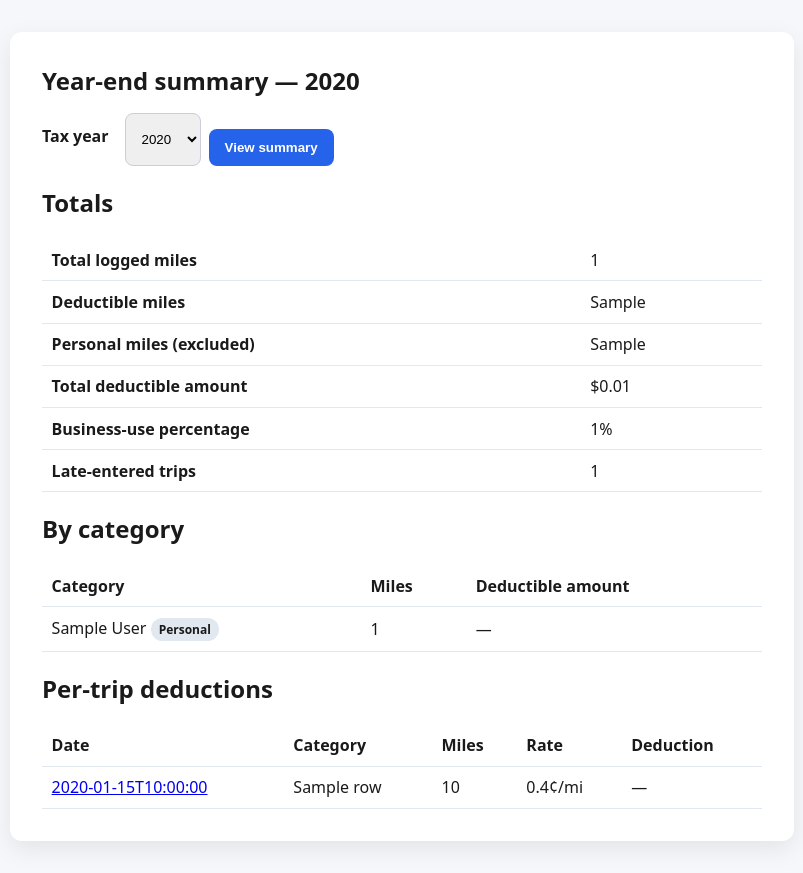
After one commit to raghu-cmyk/mileage-tracker, a FastAPI app: template app/templates/year_summary.html in a window 1280 px wide. The commit adds this page. Shown: the whole page, without its empty margins (238-1041 px from the left). Run offline with FastAPI, Linux system fonts and the light colour scheme; the template is opened without the code that fills it: most values are stand-ins (such as "Sample title", 1, 10 or a date in 2020).

Commit message:
Add deduction calculation and year-end summary (issue #5)
Implement per-trip deduction using exact integer-cent math, category and
total aggregation, personal-mile exclusion, business-use percentage, and
late-entered trip count. Adds /summary UI and /api/summary/{tax_year} API.

Co-authored-by: Cursor <cursoragent@cursor.com>

```diff
--- a/app/main.py
+++ b/app/main.py
@@ -21,7 +21,9 @@ from .auth import (
     require_authenticated_user,
 )
 from .categories import list_categories, seed_trip_categories
-from .rates import seed_mileage_rates
+from .deductions import compute_year_summary, format_cents
+from .exceptions import RateResolutionError
+from .rates import seed_mileage_rates, rate_cents_per_mile_decimal
 from .database import Base, SessionLocal, engine, get_db
 from .exceptions import MileageTrackerError
 from .models import User
@@ -41,7 +43,7 @@ from .vehicles import (
 TEMPLATES_DIR = Path(__file__).resolve().parent / "templates"
 templates = Jinja2Templates(directory=str(TEMPLATES_DIR))
 
-app = FastAPI(title="Mileage Tracker", version="0.4.0")
+app = FastAPI(title="Mileage Tracker", version="0.5.0")
 app.add_middleware(
     SessionMiddleware,
     secret_key=os.environ.get("SESSION_SECRET", "dev-only-change-in-production"),
@@ -106,6 +108,19 @@ def _parse_optional_date(raw: Optional[str]) -> Optional[date]:
         return date.fromisoformat(raw.strip())
     except ValueError:
         return None
+
+
+def _format_rate(rate_cents_per_mile: int) -> str:
+    return str(rate_cents_per_mile_decimal(rate_cents_per_mile).normalize())
+
+
+templates.env.globals["format_cents"] = format_cents
+templates.env.globals["format_rate"] = _format_rate
+
+
+def _available_tax_years() -> list[int]:
+    current = datetime.now().year
+    return list(range(current, current - 6, -1))
 
 
 @app.get("/", response_class=HTMLResponse)
@@ -367,6 +382,68 @@ def health():
     return {"status": "ok"}
 
 
+@app.get("/summary", response_class=HTMLResponse)
+def year_summary_page(request: Request, db: Session = Depends(get_db)):
+    user = _require_user_or_redirect(request, db)
+    if isinstance(user, RedirectResponse):
+        return user
+    tax_year = _parse_optional_int(request.query_params.get("tax_year")) or datetime.now().year
+    available_years = _available_tax_years()
+    try:
+        summary = compute_year_summary(db, tax_year)
+    except RateResolutionError as exc:
+        return templates.TemplateResponse(
+            request,
+            "year_summary.html",
+            {
+                "user": user,
+                "title": f"Year-end summary {tax_year}",
+                "summary": None,
+                "tax_year": tax_year,
+                "available_years": available_years,
+                "error": exc.message,
+            },
+        )
+    return templates.TemplateResponse(
+        request,
+        "year_summary.html",
+        {
+            "user": user,
+            "title": f"Year-end summary {tax_year}",
+            "summary": summary,
+            "tax_year": tax_year,
+            "available_years": available_years,
+            "error": request.query_params.get("error"),
+        },
+    )
+
+
+@app.get("/api/summary/{tax_year}")
+def year_summary_api(tax_year: int, db: Session = Depends(get_db)):
+    summary = compute_year_summary(db, tax_year)
+    return {
+        "tax_year": summary.tax_year,
+        "total_miles": str(summary.total_miles),
+        "deductible_miles": str(summary.deductible_miles),
+        "personal_miles": str(summary.personal_miles),
+        "total_deduction_cents": summary.total_deduction_cents,
+        "business_use_percentage": (
+            str(summary.business_use_percentage) if summary.business_use_percentage is not None else None
+        ),
+        "late_entered_count": summary.late_entered_count,
+        "by_category": [
+            {
+                "category_code": row.category_code,
+                "display_name": row.display_name,
+                "is_deductible": row.is_deductible,
+                "total_miles": str(row.total_miles),
+                "total_deduction_cents": row.total_deduction_cents,
+            }
+            for row in summary.by_category
+        ],
+    }
+
+
 @app.get("/trips", response_class=HTMLResponse)
 def trips_list(request: Request, db: Session = Depends(get_db)):
     user = _require_user_or_redirect(request, db)
--- a/app/templates/base.html
+++ b/app/templates/base.html
@@ -37,6 +37,7 @@
       <a href="/">Dashboard</a>
       <a href="/vehicles">Vehicles</a>
       <a href="/trips">Trips</a>
+      <a href="/summary">Year summary</a>
     </nav>
     <form method="post" action="/logout" class="inline-form">
       <button type="submit" class="secondary">Log out</button>
--- a/app/templates/dashboard.html
+++ b/app/templates/dashboard.html
@@ -31,6 +31,7 @@
 <div class="actions">
   <a class="button" href="/trips">View all trips</a>
   <a class="button secondary" href="/trips/new">Add trip</a>
+  <a class="button secondary" href="/summary">Year-end summary</a>
   <a class="button secondary" href="/vehicles">Manage vehicles</a>
 </div>
 <h2>Your vehicles</h2>
--- /dev/null
+++ b/app/templates/year_summary.html
@@ -0,0 +1,88 @@
+{% extends "base.html" %}
+{% block content %}
+<h1>Year-end summary — {{ summary.tax_year if summary else tax_year }}</h1>
+<form method="get" action="/summary" class="actions" style="margin-bottom: 1rem;">
+  <label for="tax_year" style="display:inline; margin-right: .5rem;">Tax year</label>
+  <select id="tax_year" name="tax_year" style="width:auto; display:inline-block;">
+    {% for year in available_years %}
+    <option value="{{ year }}" {% if year == (summary.tax_year if summary else tax_year) %}selected{% endif %}>{{ year }}</option>
+    {% endfor %}
+  </select>
+  <button type="submit">View summary</button>
+</form>
+{% if error %}
+<div class="error">{{ error }}</div>
+{% endif %}
+{% if summary %}
+<section>
+  <h2>Totals</h2>
+  <table>
+    <tbody>
+      <tr><th scope="row">Total logged miles</th><td>{{ summary.total_miles }}</td></tr>
+      <tr><th scope="row">Deductible miles</th><td>{{ summary.deductible_miles }}</td></tr>
+      <tr><th scope="row">Personal miles (excluded)</th><td>{{ summary.personal_miles }}</td></tr>
+      <tr><th scope="row">Total deductible amount</th><td>{{ format_cents(summary.total_deduction_cents) }}</td></tr>
+      <tr>
+        <th scope="row">Business-use percentage</th>
+        <td>{% if summary.business_use_percentage is not none %}{{ summary.business_use_percentage }}%{% else %}—{% endif %}</td>
+      </tr>
+      <tr><th scope="row">Late-entered trips</th><td>{{ summary.late_entered_count }}</td></tr>
+    </tbody>
+  </table>
+</section>
+<section>
+  <h2>By category</h2>
+  {% if summary.by_category %}
+  <table>
+    <thead>
+      <tr>
+        <th>Category</th>
+        <th>Miles</th>
+        <th>Deductible amount</th>
+      </tr>
+    </thead>
+    <tbody>
+      {% for row in summary.by_category %}
+      <tr>
+        <td>{{ row.display_name }}{% if not row.is_deductible %} <span class="badge">Personal</span>{% endif %}</td>
+        <td>{{ row.total_miles }}</td>
+        <td>{% if row.is_deductible %}{{ format_cents(row.total_deduction_cents) }}{% else %}—{% endif %}</td>
+      </tr>
+      {% endfor %}
+    </tbody>
+  </table>
+  {% else %}
+  <p class="muted">No trips recorded for {{ summary.tax_year }}.</p>
+  {% endif %}
+</section>
+<section>
+  <h2>Per-trip deductions</h2>
+  {% if summary.trip_deductions %}
+  <table>
+    <thead>
+      <tr>
+        <th>Date</th>
+        <th>Category</th>
+        <th>Miles</th>
+        <th>Rate</th>
+        <th>Deduction</th>
+      </tr>
+    </thead>
+    <tbody>
+      {% for row in summary.trip_deductions %}
+      <tr>
+        <td><a href="/trips/{{ row.trip_id }}">{{ row.trip_date.isoformat() }}</a>{% if row.is_late_entered %} <span class="badge late">Late-entered</span>{% endif %}</td>
+        <td>{{ row.category_display_name }}</td>
+        <td>{{ row.miles }}</td>
+        <td>{% if row.rate_cents_per_mile is not none %}{{ format_rate(row.rate_cents_per_mile) }}¢/mi{% else %}—{% endif %}</td>
+        <td>{% if row.is_deductible %}{{ format_cents(row.deduction_cents) }}{% else %}—{% endif %}</td>
+      </tr>
+      {% endfor %}
+    </tbody>
+  </table>
+  {% else %}
+  <p class="muted">No trips recorded for {{ summary.tax_year }}.</p>
+  {% endif %}
+</section>
+{% endif %}
+{% endblock %}
```
Also changed, not shown: app/deductions.py (added, +174 -0 lines), tests/test_deductions.py (added, +139 -0 lines), README.md.
